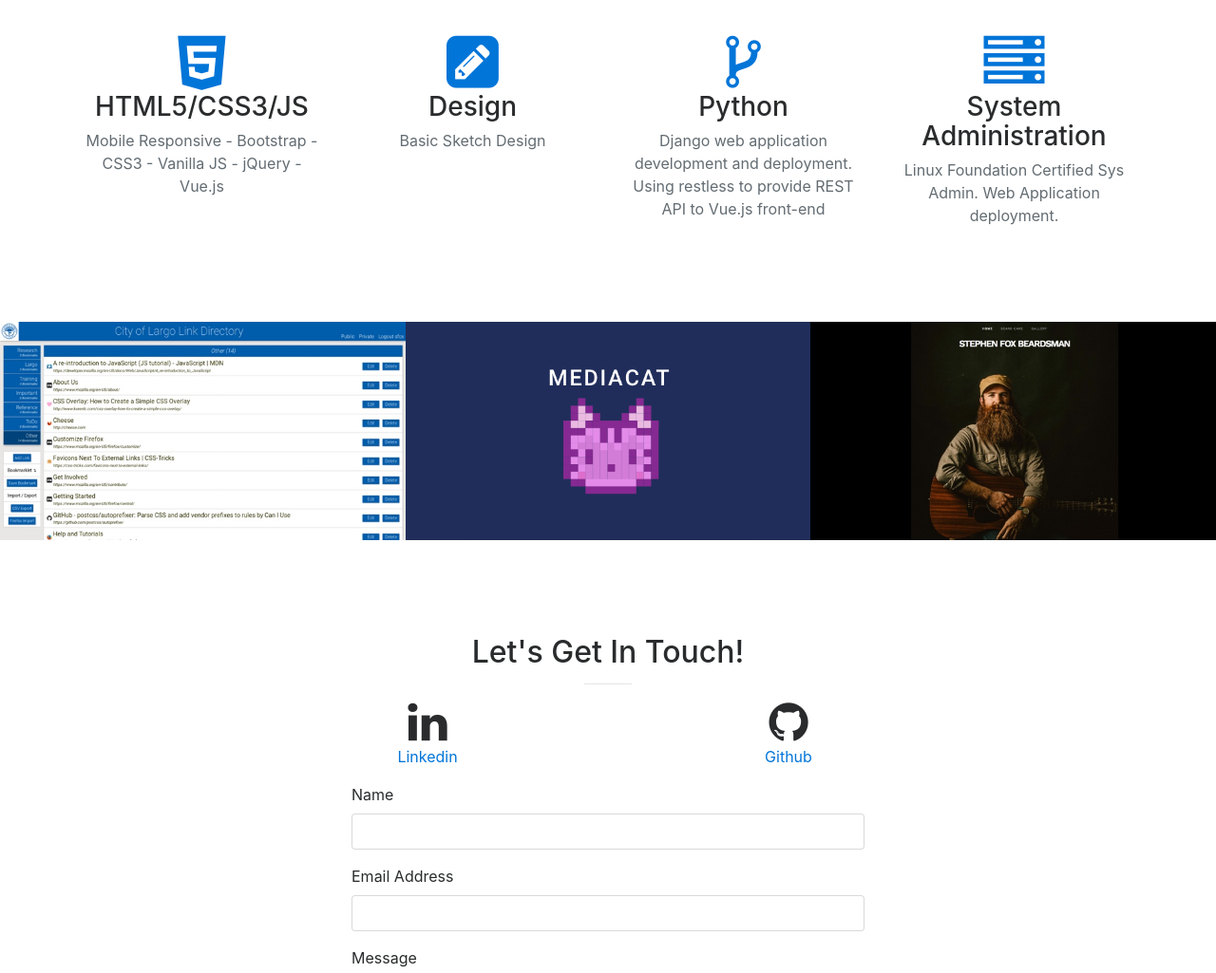
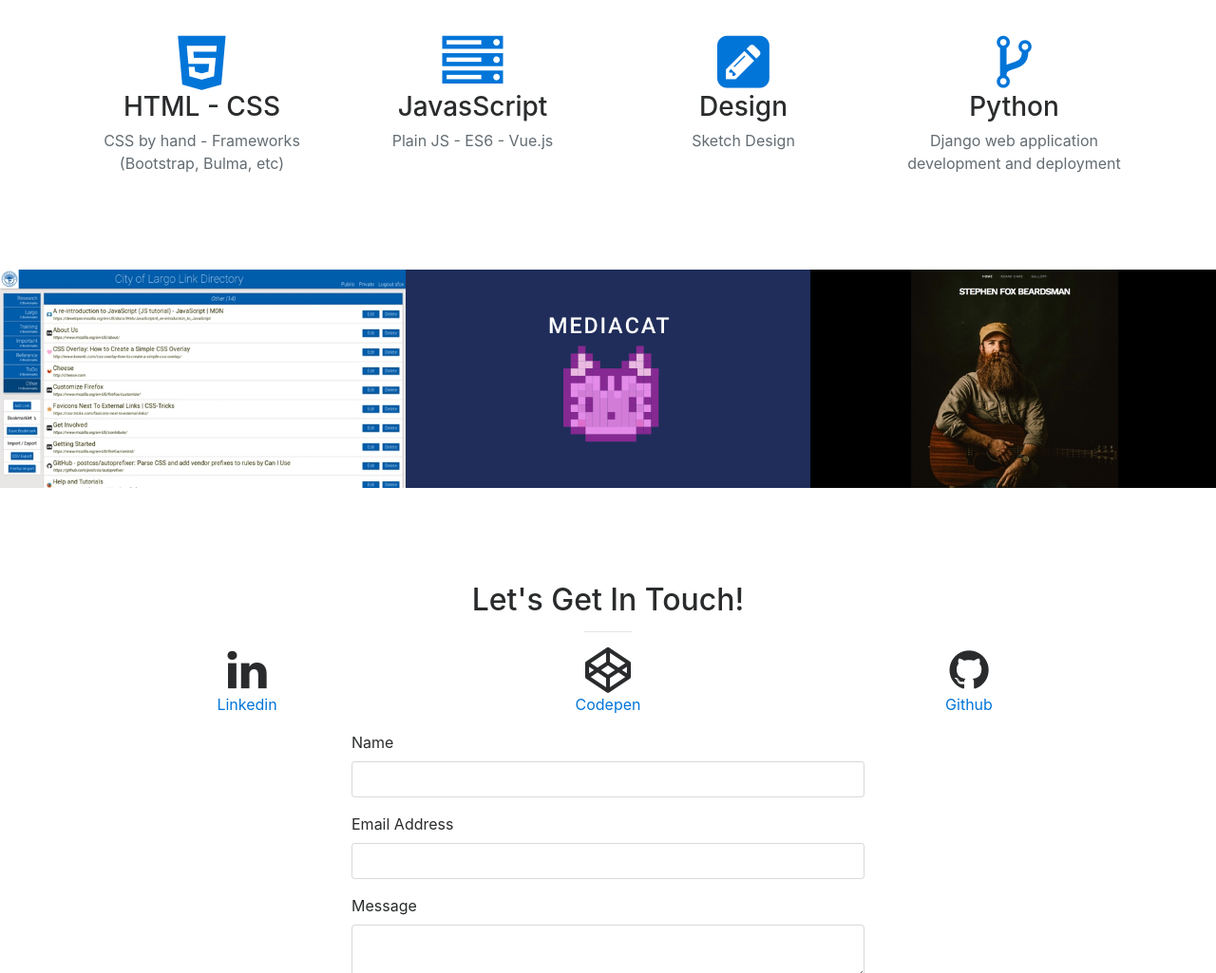
Before and after one commit to moltenkaizen/portfolio, a website with bundled scripts: page index.html in a window 1280 px wide. Shown: the part 1301-2326 px from the top of the page at 95% size. Built offline with nearby package versions, Linux system fonts and the light colour scheme.

Commit message:
Adjust index.html targeting Web Development

```diff
--- a/index.html
+++ b/index.html
@@ -76,7 +76,7 @@
     <div class="header-content">
         <div class="header-content-inner">
             <h1 id="homeHeading">Stephen Fox</h1>
-            <p>Web Developer - Sys Admin</p>
+            <p>Web Craftsman</p>
             <a class="btn btn-primary btn-xl" href="#about">Find Out More</a>
         </div>
     </div>
@@ -109,32 +109,29 @@
             <div class="col-lg-3 col-md-6 text-center">
                 <div class="service-box">
                     <i class="fa fa-4x fa-html5 text-primary sr-icons"></i>
-                    <h3>HTML5/CSS3/JS</h3>
-                    <p class="text-muted">Mobile Responsive - Bootstrap - CSS3 - Vanilla JS - jQuery - Vue.js</p>
+                    <h3>HTML - CSS</h3>
+                    <p class="text-muted">CSS by hand - Frameworks (Bootstrap, Bulma, etc)</p>
+                </div>
+            </div>
+            <div class="col-lg-3 col-md-6 text-center">
+                <div class="service-box">
+                    <i class="fa fa-4x fa-server text-primary sr-icons"></i>
+                    <h3>JavasScript</h3>
+                        <p class="text-muted">Plain JS - ES6 - Vue.js</p>
                 </div>
             </div>
             <div class="col-lg-3 col-md-6 text-center">
                 <div class="service-box">
                     <i class="fa fa-4x fa-pencil-square text-primary sr-icons"></i>
                     <h3>Design</h3>
-                    <p class="text-muted">Basic Sketch Design</p>
+                    <p class="text-muted">Sketch Design</p>
                 </div>
             </div>
             <div class="col-lg-3 col-md-6 text-center">
                 <div class="service-box">
                     <i class="fa fa-4x fa-code-fork text-primary sr-icons"></i>
                     <h3>Python</h3>
-                    <p class="text-muted">Django web application development and deployment. Using restless to provide
-                        REST API to Vue.js front-end</p>
-                </div>
-            </div>
-            <div class="col-lg-3 col-md-6 text-center">
-                <div class="service-box">
-                    <i class="fa fa-4x fa-server text-primary sr-icons"></i>
-                    <h3>System Administration</h3>
-                    <a href="https://training.linuxfoundation.org/certification/lfcs">
-                        <p class="text-muted">Linux Foundation Certified Sys Admin. Web Application deployment.</p>
-                    </a>
+                    <p class="text-muted">Django web application development and deployment</p>
                 </div>
             </div>
         </div>
@@ -256,9 +253,13 @@
                 <!--<p>Ready to start your next project with us? That's great! Contact me</p>-->
             </div>
 
-            <div class="col-lg-4 offset-lg-2 text-center">
+            <div class="col-lg-4 text-center">
                 <i class="fa fa-linkedin fa-3x sr-contact"></i>
                 <p><a href="https://www.linkedin.com/in/stephen-fox-lfcs/" target="_blank">Linkedin</a></p>
+            </div>
+            <div class="col-lg-4 text-center">
+                <i class="fa fa-codepen fa-3x sr-contact"></i>
+                <p><a href="https://codepen.io/manifoldkaizen" target="_blank">Codepen</a></p>
             </div>
             <div class="col-lg-4 text-center">
                 <i class="fa fa-github fa-3x sr-contact"></i>
```
